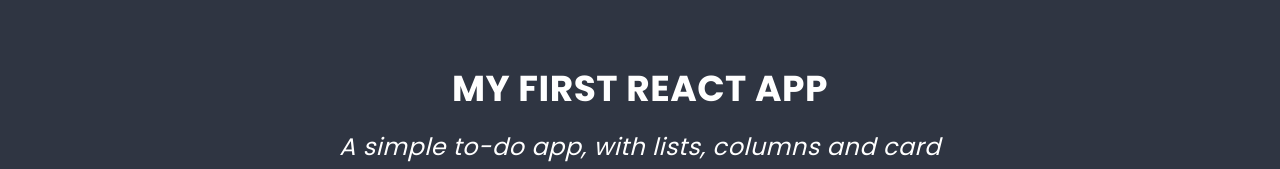
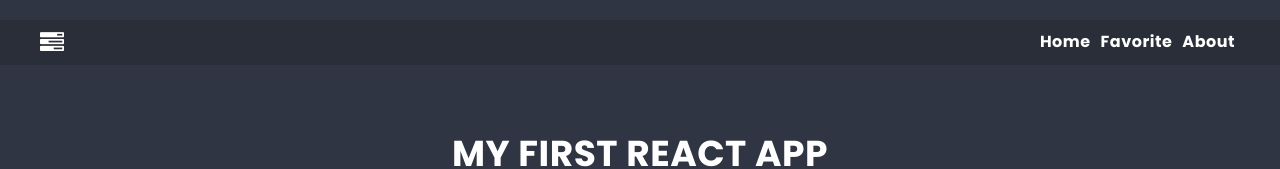
Before and after one commit to mdpesa/first-react-app, a React (Create React App) app: page / in a window 1280 px wide. Shown: the top 169 px of the page. Built offline with nearby package versions, Linux system fonts and the light colour scheme.

Commit message:
add NavBar component

```diff
--- a/package.json
+++ b/package.json
@@ -10,6 +10,7 @@
     "react": "^18.2.0",
     "react-dom": "^18.2.0",
     "react-redux": "7.2.5",
+    "react-router-dom": "6.0.1",
     "react-scripts": "5.0.1",
     "redux": "4.2.0",
     "redux-devtools-extension": "2.13.9",
--- a/src/App.js
+++ b/src/App.js
@@ -2,14 +2,18 @@
 import SearchForm from './components/SearchForm/SearchForm.js';
 import List from './components/List/List.js';
 import Container from './components/Container/Container.js';
+import NavBar from './components/NavBar/NavBar.js';
 
 const App = () => {
   return (
-    <Container>
-      <Hero />
-      <SearchForm />
-      <List />
-    </Container>
+    <main>
+      <NavBar />
+      <Container>
+        <Hero />
+        <SearchForm />
+        <List />
+      </Container>
+    </main>
   );
 };
 
--- /dev/null
+++ b/src/components/NavBar/NavBar.js
@@ -0,0 +1,29 @@
+import styles from './NavBar.module.scss';
+import Container from '../Container/Container';
+
+const NavBar = () => {
+  return (
+    <nav className={styles.navBar}>
+      <Container>
+        <div className={styles.navWrapper}>
+          <a href='/'>
+            <span className=' fa fa-tasks'></span>
+          </a>
+          <ul>
+            <li>
+                <a href='/'>Home</a>
+            </li>
+            <li>
+                <a href='/favorite'>Favorite</a>
+            </li>
+            <li>
+                <a href='/about'>About</a>
+            </li>
+          </ul>
+        </div>
+      </Container>
+    </nav>
+  );
+};
+
+export default NavBar;
--- /dev/null
+++ b/src/components/NavBar/NavBar.module.scss
@@ -0,0 +1,27 @@
+@import '../../styles/settings.scss';
+
+.navBar {
+  background-color: darken($color-dark, 3%);
+}
+
+.navWrapper {
+  display: flex;
+  justify-content: space-between;
+  align-items: center;
+  a span {
+    font-size: 24px;
+    color: $color-light;
+  }
+  ul {
+    display: flex;
+    flex-direction: row;
+    list-style: none;
+    a {
+        color: $color-light;
+        text-decoration: none;
+        padding: 5px;
+        font-size: 16px;
+        font-weight: bold;
+    }
+  }
+}
```
Also changed, not shown: 1 other file (tests, documents, lock files or other folders).
